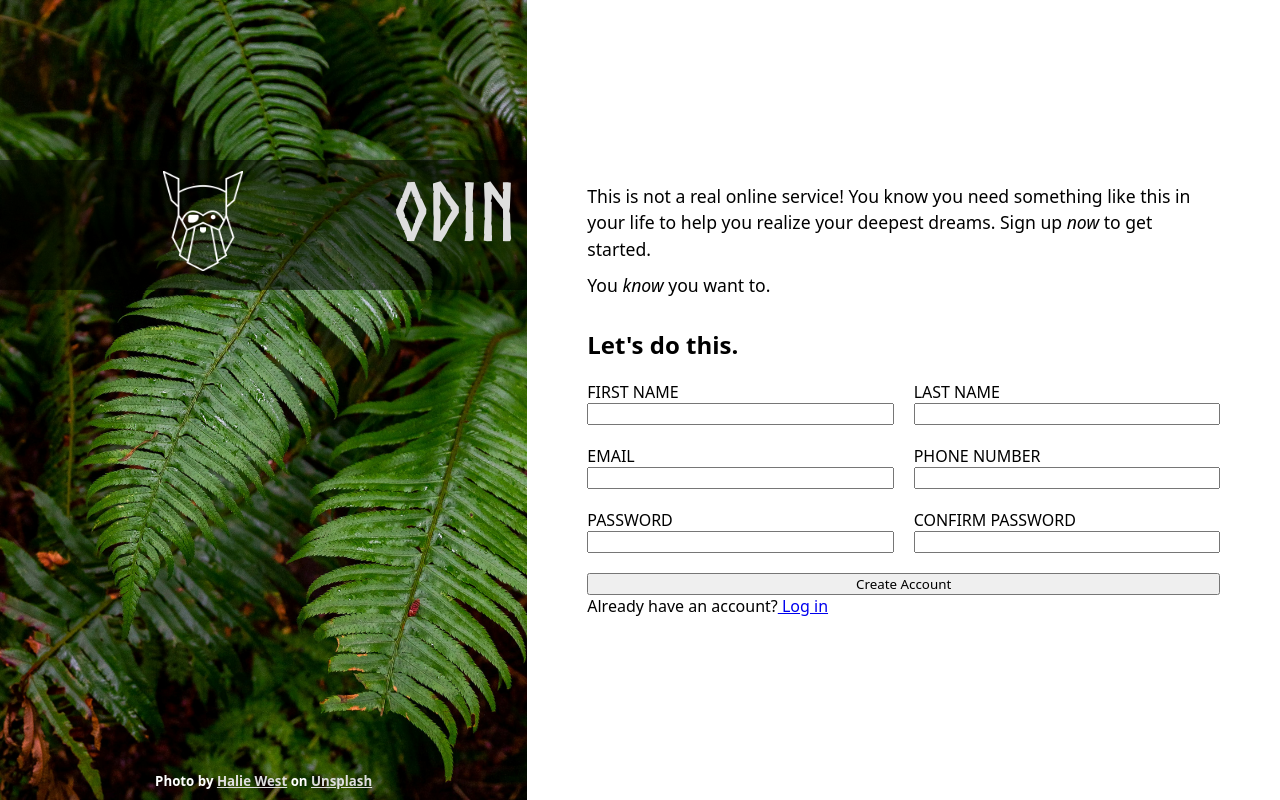
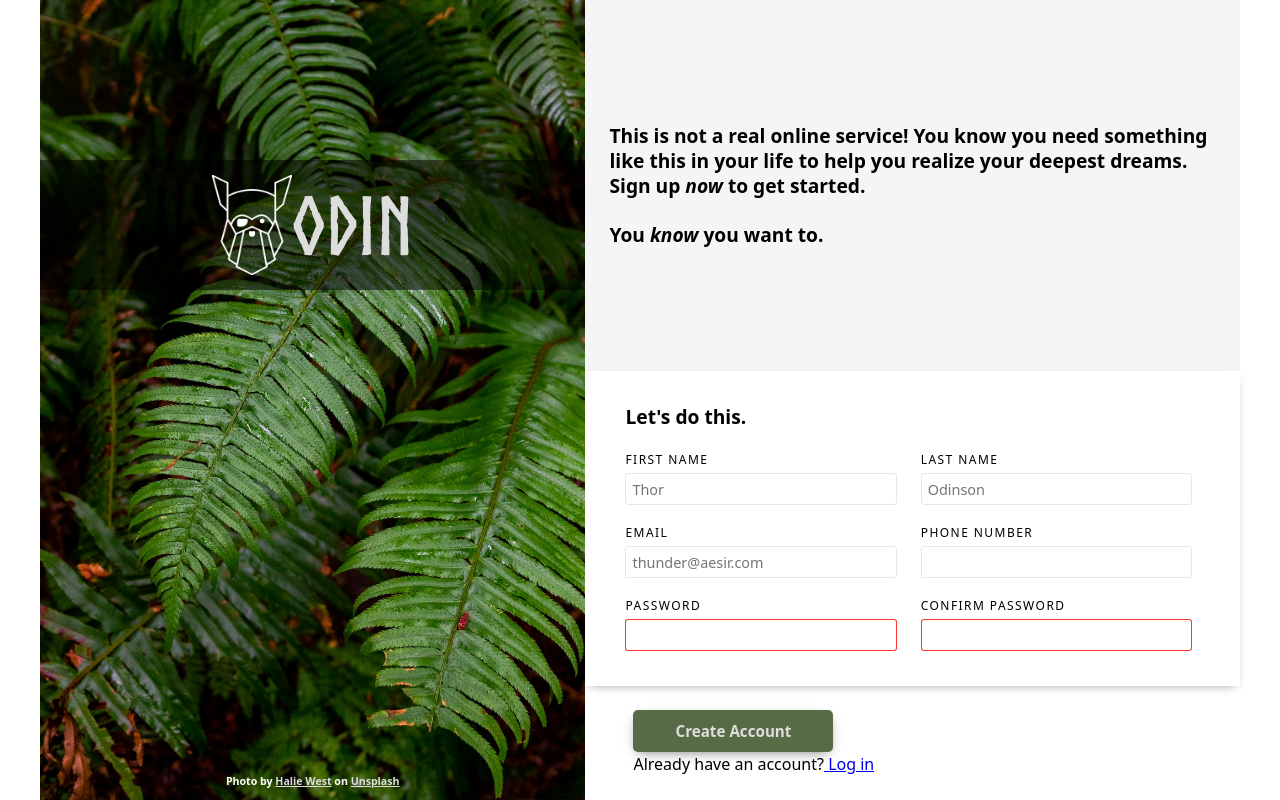
Before and after one commit to space-adv/Sign-up-Form, a plain HTML site: page index.html in a window 1280 px wide. Drawn offline with Linux system fonts and the light colour scheme.

Commit message:
finished with the css

```diff
--- a/index.html
+++ b/index.html
@@ -16,48 +16,65 @@
             <div class="credit">
                 <h5>
                     Photo by
-                    <a href="https://unsplash.com/photos/green-leaf-plant-in-close-up-photography-25xggax4bSA">
+                    <a href="https://unsplash.com/photos/green-leaf-plant-in-close-up-photography-25xggax4bSA" target="_blank">
                     Halie West</a> on
-                    <a href="https://unsplash.com/photos/green-leaf-plant-in-close-up-photography-25xggax4bSA">
+                    <a href="https://unsplash.com/photos/green-leaf-plant-in-close-up-photography-25xggax4bSA" target="_blank">
                     Unsplash</a>
                 </h5>
             </div>
         </div>
 
         <div class="right-side">
-            <section>
-              <p>
+            <section class="hero">
+              <p class="para-hero1">
                 This is not a real online service! You know you need something
               like this in your life to help you realize your deepest dreams.
               Sign up <em>now</em> to get started.
              </p>
-             <p>You <em>know</em> you want to.</p>
+             <p class="para-hero2">You <em>know</em> you want to.</p>
             </section>
-            <div>
-                <h2>Let's do this.</h2>
-            </div>
             <form id="sign-up-form" method="post" action="" >
                 <div class="form-body">
+                    <h2>Let's do this.</h2>
+                    <div class="container-row">
                         <div class="first-name">
                             <label for="first-name">FIRST NAME</label>
-                        <input type="text" id="first-name" name="user-first-name" required>
+                            <input type="text"
+                                   id="first-name"
+                                   placeholder="Thor"
+                                   required>
                         </div>
 
                         <div class="last-name">
                             <label for="last-name">LAST NAME</label>
-                        <input type="text" id="last-name" name="user-last-name" required>
+                            <input type="text"
+                                   id="last-name"
+                                   name="user-last-name"
+                                   placeholder="Odinson"
+                                   required>
+                        </div>
                     </div>
 
+                    <div class="container-row">
                         <div class="email">
                             <label for="email">EMAIL</label>
-                        <input type="email" id="email" name="user-email" required>
+                            <input type="email"
+                                   id="email"
+                                   name="user-email"
+                                   placeholder="thunder@aesir.com"
+                                   required>
                         </div>
 
                         <div class="number">
                             <label for="number">PHONE NUMBER</label>
-                        <input type="tel" id="number" name="user-number" required>
+                            <input type="tel"
+                                   id="number"
+                                   name="user-number"
+                                   required>
+                        </div>
                     </div>
 
+                    <div class="container-row">
                         <div class="password">
                             <label for="password">PASSWORD</label>
                             <input type="password" id="password" name="user-password" required>
@@ -68,13 +85,16 @@
                             <input type="password" id="confirm-password" name="user-confirm-password" required>
                         </div>
                     </div>
+                </div>
 
             </form>
+            <div class="btn-container">
                 <button type="submit">Create Account</button>
                 <p>
-              Already have an account?<a href="https://www.youtube.com/watch?v=xvFZjo5PgG0&list=RDxvFZjo5PgG0&start_radio=1">
+                Already have an account?<a href="https://www.youtube.com/watch?v=xvFZjo5PgG0&list=RDxvFZjo5PgG0&start_radio=1" target="_blank">
                     Log in</a>
                 </p>
+            </div>
 
         </div>
     </div>
--- a/style.css
+++ b/style.css
@@ -18,92 +18,167 @@
 }
 
 body {
-    height: 100%;
+  height: 100vh;
   display: flex;
   justify-content: center;
-    align-items: center;
+  align-items: stretch;
+  line-height: 1.5;
+  overflow: hidden;
 }
 
 .container {
   display: flex;
-    height: 100vh;
+  justify-content: center;
+  width: 100%;
+  max-width: 1200px;
+  height: 100%;
+  margin: 0 auto;
 }
+
 
 .left-side {
   background-image: url(./images/halie-west-25xggax4bSA-unsplash.jpg);
   background-size: cover;
+  flex: 1;
   display: flex;
-    flex: 1;
   justify-content: center;
   align-items: center;
-    position: relative;
-    color: hsl(0, 0%, 100%);
+  color: #fff;
   position: relative;
 }
+
 .logo {
-    text-align: center;
   background-color: hsla(0, 0%, 0%, 0.5);
   padding: 0.7em;
   display: flex;
   justify-content: center;
+  align-items: center;
   position: absolute;
   width: 100%;
   height: 130px;
   top: 20%;
 }
+
 .logo img {
   width: 80px;
   height: 100px;
-    display: block;
-    margin: 0 auto;
-
 }
 
 span {
   font-size: 5em;
-    bottom: 10px;
-    color: hsl(0, 0%, 87%);
+  color: #ddd;
   font-family: "norseBold";
 }
 
 .credit {
   position: absolute;
   bottom: 10px;
+  font-size: 0.8rem;
 }
 
 .credit a {
-    color: hsl(0, 0%, 87%)
+  color: #ddd;
 }
 
 .right-side {
+  flex: 1.2;
   display: flex;
   flex-direction: column;
-    padding-left: 1.1em;
   justify-content: center;
-    padding: 40px 60px;
-    flex: 1.2;
+  background: #fff;
 }
 
-.right-side section p {
-    margin-bottom: 10px;
-    font-size: 1.1em;
-    line-height: 1.5;
+.hero {
+  flex: 1;
+  padding: 2rem 1.5rem;
+  display: flex;
+  flex-direction: column;
+  justify-content: center;
+  gap: 1.5rem;
+  background-color: #f5f5f5;
 }
 
-.right-side h2 {
-    margin: 20px 0;
-    font-size: 1.5em;
+.para-hero1,
+.para-hero2 {
+  font-size: 1.2rem;
+  font-weight: 600;
+  line-height: 1.3;
+}
+
+form {
+  display: flex;
+  flex-direction: column;
 }
 
 .form-body {
-    display: flex;
-    flex-wrap: wrap;
-    gap: 20px;
-    margin-bottom: 20px;
+  padding: 2em 3em 1em 2.5em;
+  background-color: #fff;
+  box-shadow: 0 4px 10px -5px rgba(0, 0, 0, 0.4);
 }
 
-.form-body > div {
+h2 {
+  font-size: 1.2em;
+  margin-bottom: 1em;
+}
+
+.container-row {
+  display: flex;
+  gap: 1.5rem;
+  margin-bottom: 1.2em;
+}
+
+.container-row > div {
+  flex: 1;
   display: flex;
   flex-direction: column;
-    flex: 1 1 32%;
 }
+
+label {
+  font-size: 0.75rem;
+  letter-spacing: 0.12em;
+  margin-bottom: 4px;
+}
+
+input {
+  width: 100%;
+  height: 2.2em;
+  padding-left: 6px;
+  border-radius: 3px;
+  border: 1px solid #E5E7EB;
+  font-size: 0.9rem;
+  font-weight: 500;
+}
+
+input:focus {
+  outline: none;
+  border: 1px solid hsl(216, 83%, 65%);
+  box-shadow: 0 4px 10px -5px rgba(0, 0, 0, 0.4);
+}
+
+.password input:invalid,
+.confirm-password input:invalid {
+  border: 1px solid hsla(0, 100%, 50%, 0.808);
+  box-shadow: none;
+}
+
+.btn-container {
+  padding: 1.5em 3em;
+}
+
+button {
+  width: 100%;
+  max-width: 200px;
+  height: 42px;
+  border: none;
+  border-radius: 5px;
+  font-size: 0.95em;
+  font-weight: 600;
+  background-color: hsl(92, 20%, 35%);
+  color: #ddd;
+  box-shadow: 0 4px 13px -5px rgba(0, 0, 0, 0.6);
+  cursor: pointer;
+}
+
+button:hover {
+  background-color: hsl(92, 20%, 30%);
+}
```
Lines whose indentation alone changed are shown as unchanged.
